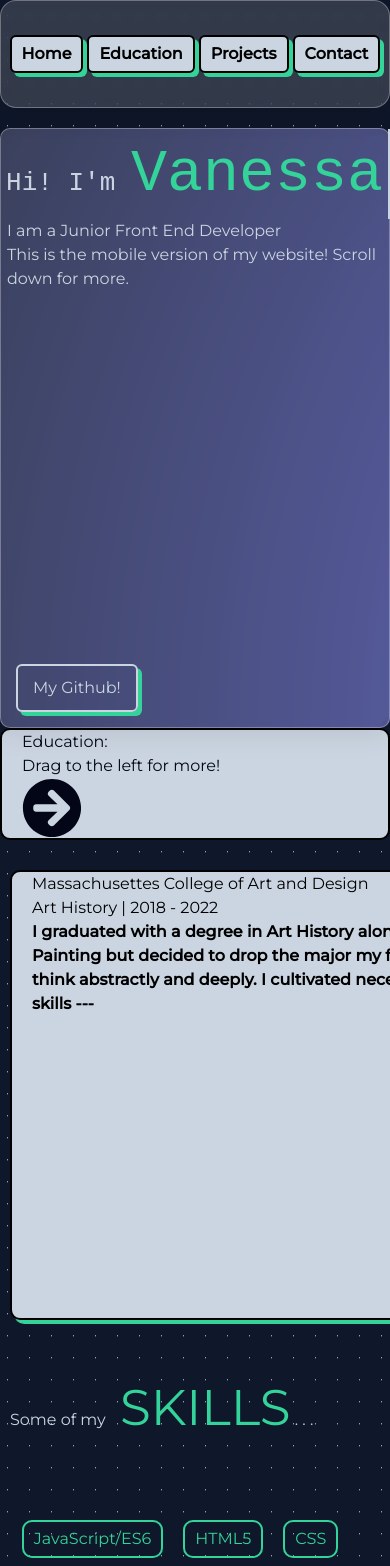
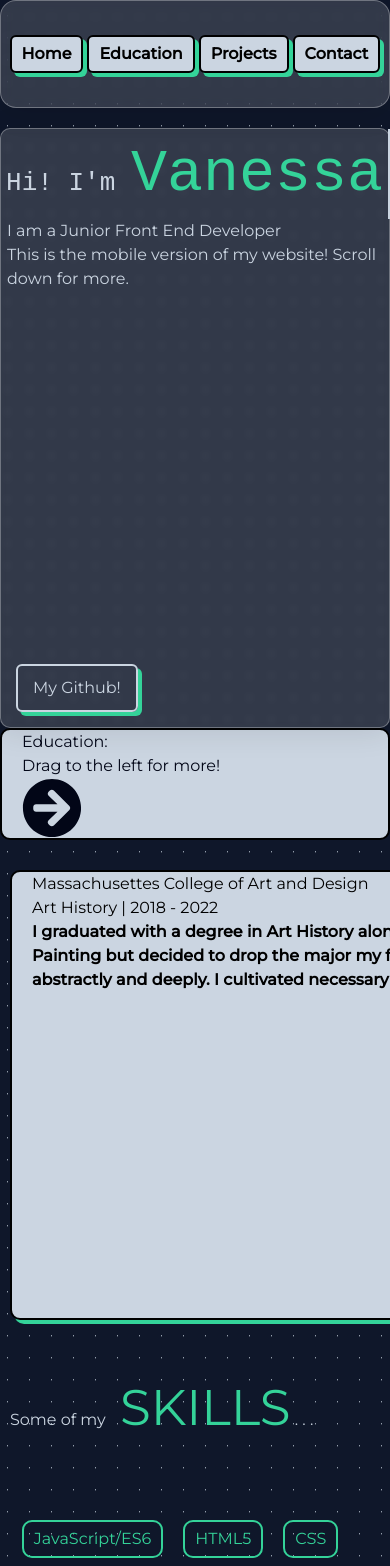
Before and after one commit to escavanessa/Portfolio, a React (Vite) app: page / in a window 390 px wide. Shown: the top 1566 px of the page. Built offline with nearby package versions, Linux system fonts and the light colour scheme.

Commit message:
work on hero background mp4 file

```diff
--- a/Components/Education/Education.css
+++ b/Components/Education/Education.css
@@ -50,6 +50,7 @@
 
 .action h1{
     margin-right: 20px;
+    margin-left: 6px;
 }
 
 .arrow-btn{
@@ -74,6 +75,14 @@
       width: 480px;
     }
 
+    .swiper{
+        width: 480px;
+    }
+
+    .swiperSlide{
+        width: 480px;
+    }
+
   }
 
 
@@ -82,4 +91,12 @@
       width: 768px;
     }
 
+    .swiper{
+        width: 768px;
+    }
+
+    .swiperSlide{
+        width: 768px;
+    }
+
   }
--- a/Components/Hero/Hero.jsx
+++ b/Components/Hero/Hero.jsx
@@ -1,9 +1,9 @@
 import React from 'react'
 import './Hero.css'
 import 'animate.css'
-import bgImage from './../../../Portfolio/public/hero2.jpg'
+import bgImage from './../../../Portfolio/public/grad2.mp4'
 
-// style={{ 'backgroundImage': `url(${bgImage})` }}
+//style={{ 'backgroundImage': `url(${bgImage})` }}
 
 
 const Hero = () => {
--- a/src/App.css
+++ b/src/App.css
@@ -19,13 +19,14 @@ body{
         margin-bottom: 200px;
 }
 
-.hero-style{
+/*.hero-style{
   background: radial-gradient(
     1500px 1500px at 1195px bottom,
     #6366f1, #0f172a
   );
   border-radius: 10px;
 }
+*/
 
 .contact-bg{
   background: radial-gradient(
```
